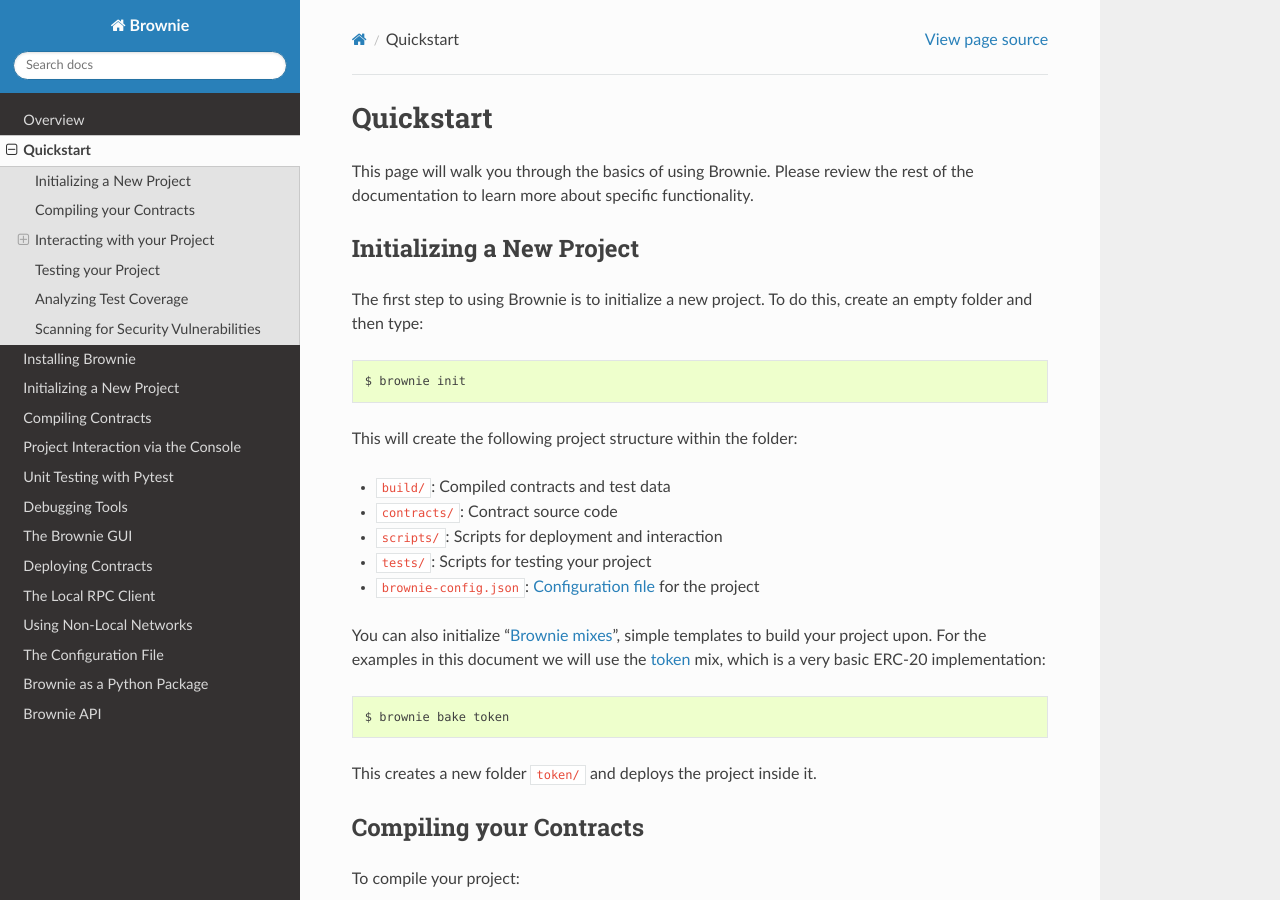
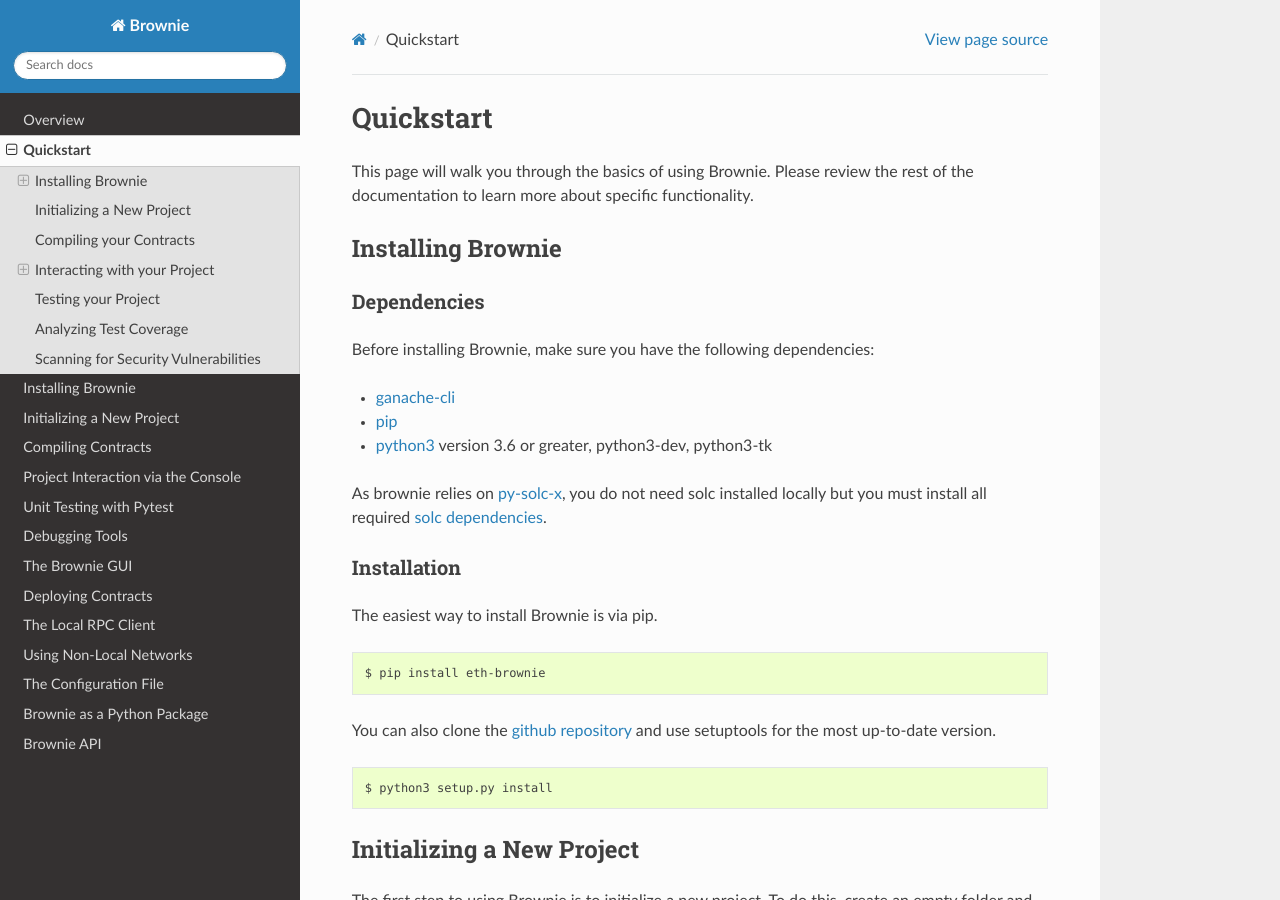
Before and after one commit to eth-brownie/brownie, a Sphinx documentation site: the page built from docs/quickstart.rst, in a window 1280 px wide and 900 px high. Built offline with Sphinx 7.4.7 and the Read the Docs theme 2.0.0, drawn with Linux system fonts in a browser that asks for light colours.

Commit message:
add installation instructions to quickstart, closes #226

```diff
--- a/docs/quickstart.rst
+++ b/docs/quickstart.rst
@@ -19,6 +19,36 @@
 ==========
 
 This page will walk you through the basics of using Brownie. Please review the rest of the documentation to learn more about specific functionality.
+
+Installing Brownie
+==================
+
+Dependencies
+------------
+
+Before installing Brownie, make sure you have the following dependencies:
+
+* `ganache-cli <https://github.com/trufflesuite/ganache-cli>`__
+* `pip <https://pypi.org/project/pip/>`__
+* `python3 <https://www.python.org/downloads/release/python-368/>`__ version 3.6 or greater, python3-dev, python3-tk
+
+As brownie relies on `py-solc-x <https://github.com/iamdefinitelyahuman/py-solc-x>`__, you do not need solc installed locally but you must install all required `solc dependencies <https://solidity.readthedocs.io/en/latest/installing-solidity.html#binary-packages>`__.
+
+Installation
+------------
+
+The easiest way to install Brownie is via pip.
+
+::
+
+    $ pip install eth-brownie
+
+You can also clone the `github repository <https://github.com/iamdefinitelyahuman/brownie>`__ and use setuptools for the most up-to-date version.
+
+::
+
+    $ python3 setup.py install
+
 
 Initializing a New Project
 ==========================
```
